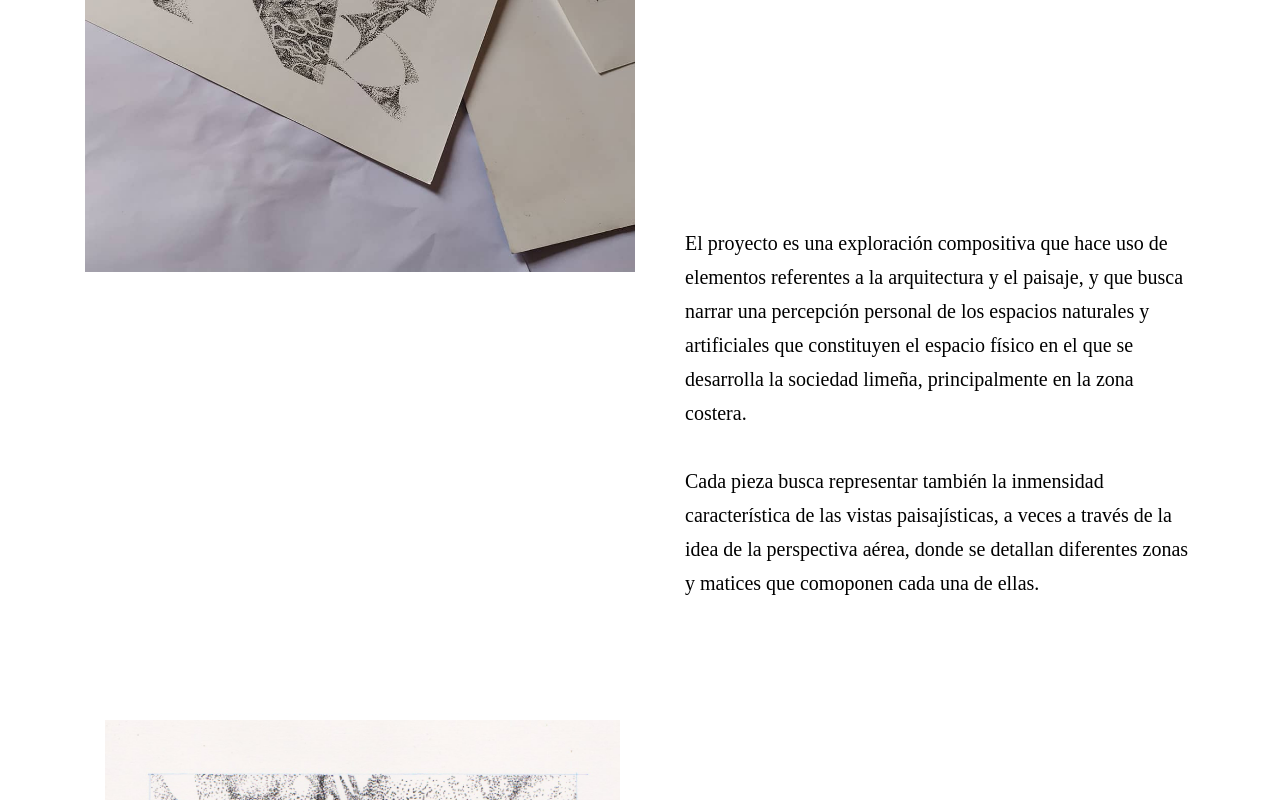
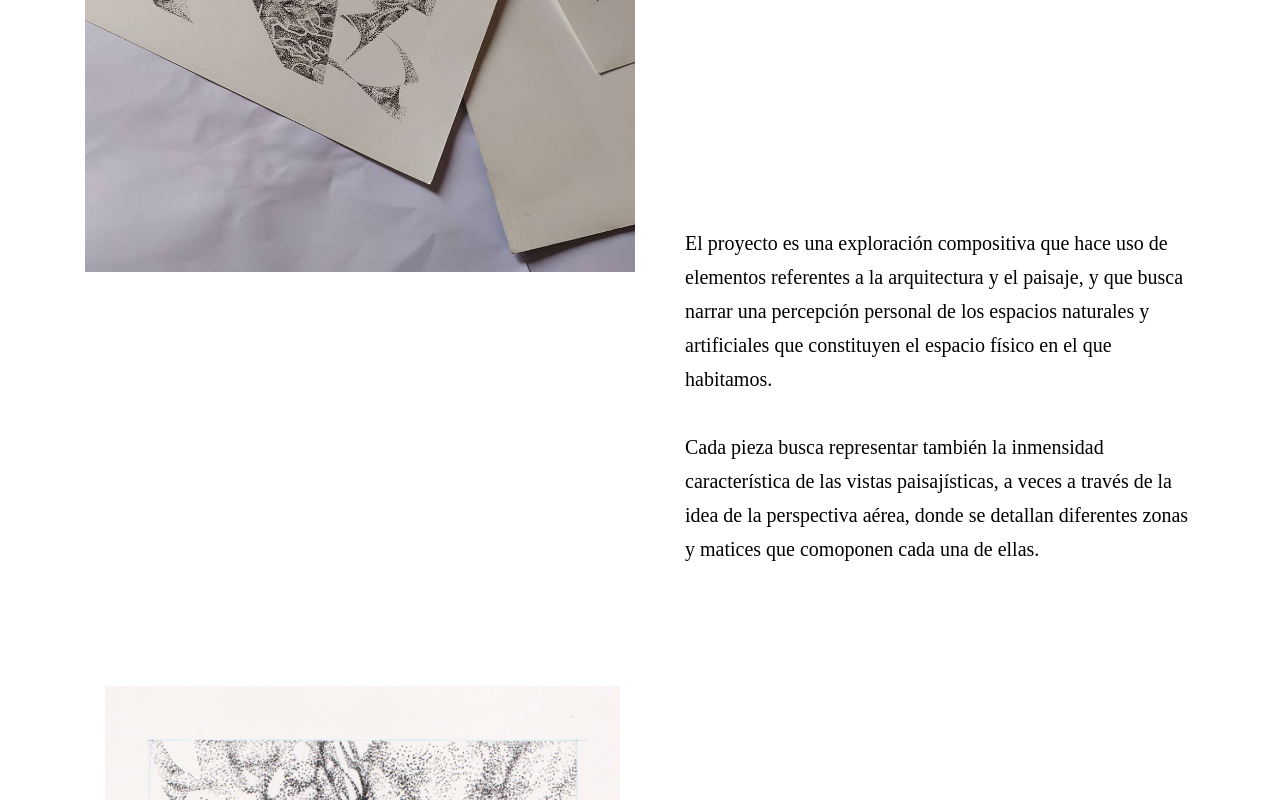
Before and after one commit to Peppa-Peddler/comentario-sobre-arquitectura-y-paisaje, a plain HTML site: page index.html in a window 1280 px wide. Shown: the part 550-1350 px from the top of the page. Drawn offline with Linux system fonts and the light colour scheme; a web font is replaced by a local one.

Commit message:
fixing text0

```diff
--- a/index.html
+++ b/index.html
@@ -13,7 +13,7 @@
                 <img class="opener" src="images/01.jpg" alt="">
                 <p class="right">
                     El proyecto es una exploración compositiva que hace uso de elementos referentes a la arquitectura y el paisaje, y que busca narrar una percepción
-                    personal de los espacios naturales y artificiales que constituyen el espacio físico en el que se desarrolla la sociedad limeña, principalmente en la zona costera.
+                    personal de los espacios naturales y artificiales que constituyen el espacio físico en el que habitamos.
                     <br><br>
                     Cada pieza busca representar también la inmensidad característica de las vistas paisajísticas, a veces a través de la idea de la perspectiva aérea, donde se detallan diferentes zonas y matices que comoponen cada una de ellas.
 
```
Also changed, not shown: 1 other file.
